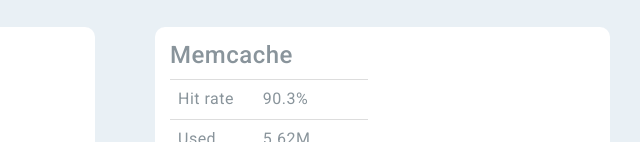
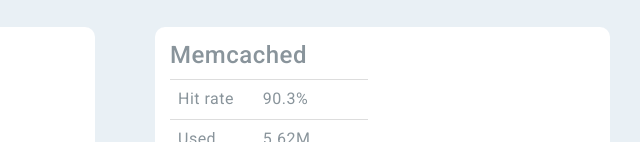
Before and after one commit to kerasai/dropshark-wireframes, a plain HTML site: page env.html in a window 1280 px wide. Shown: the part 810-952 px from the top of the page, 640-1280 px from the left. Drawn offline with nearby package versions, Linux system fonts and the light colour scheme; a script that the page names is missing.

Commit message:
changed memcache to memcached

```diff
--- a/env.html
+++ b/env.html
@@ -218,7 +218,7 @@
 
                 <div class="col-md-6">
                     <div class="pane">
-                        <h3 class="pane-title">Memcache</h3>
+                        <h3 class="pane-title">Memcached</h3>
                         <div class="row">
                             <div class="col-md-6">
                                 <table class="table">
```
